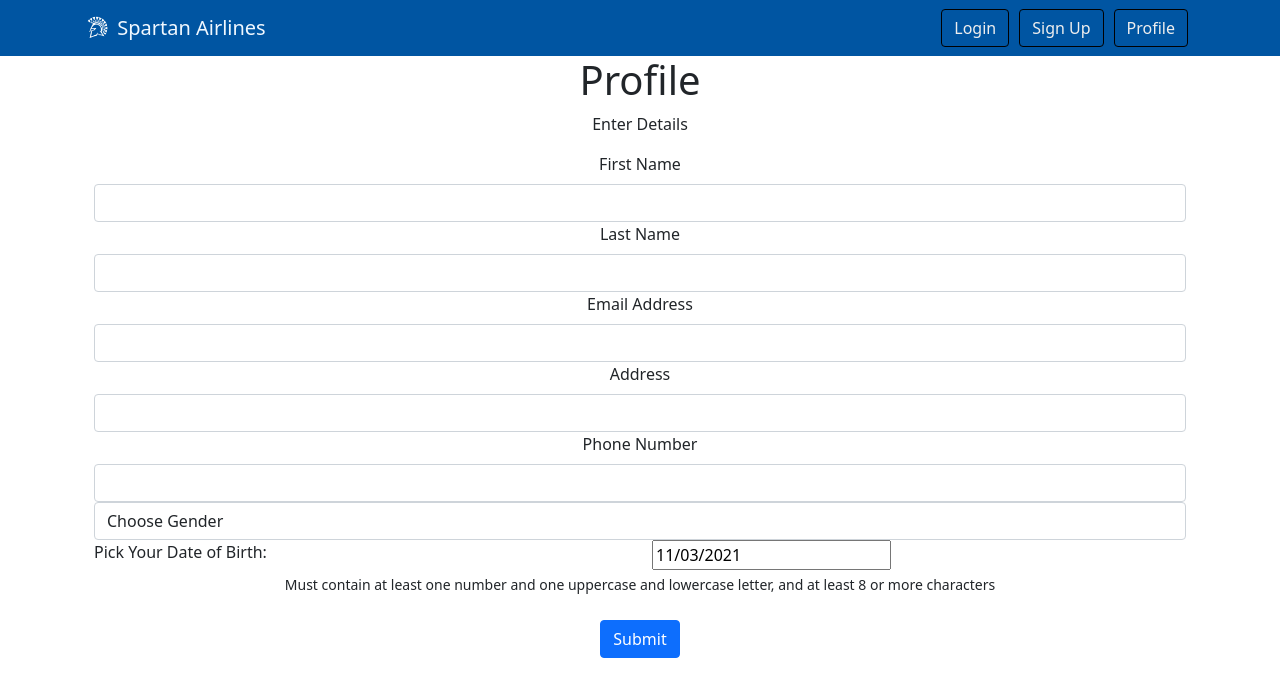
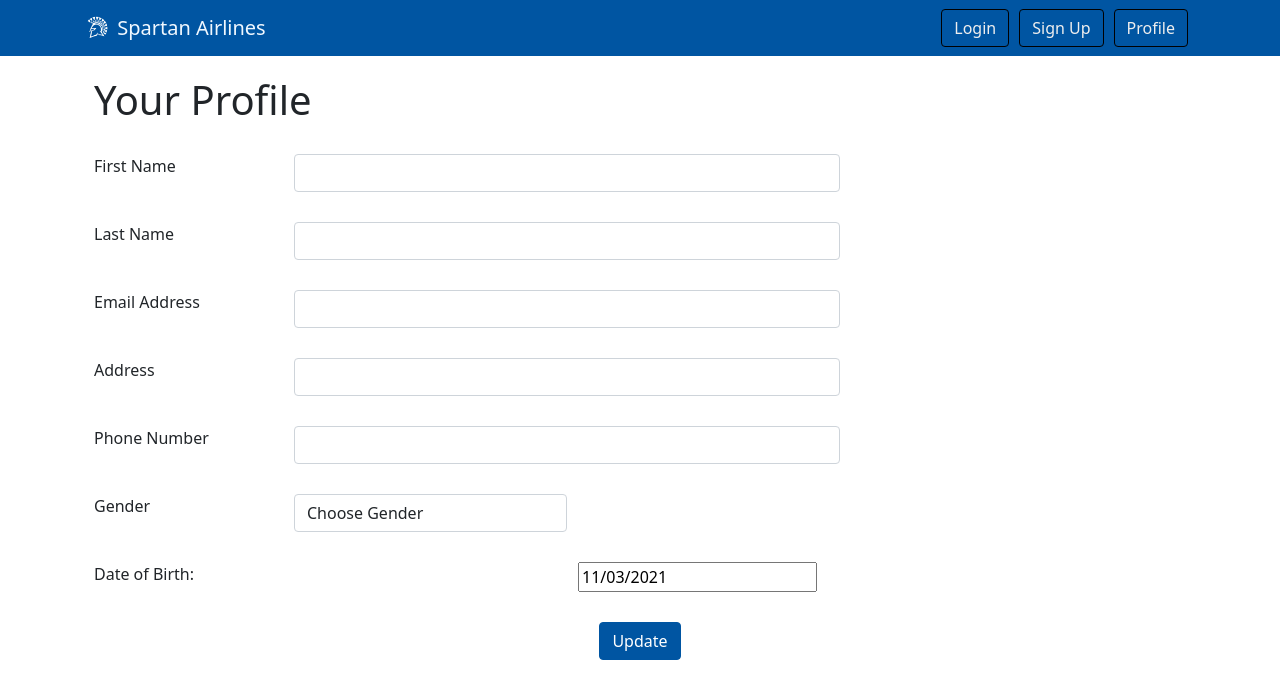
Before and after one commit to gopinathsjsu/Spartans-Airlines-team10, a React (Create React App) app in the folder Front-End/: page /profile in a window 1280 px wide. Shown: the top 698 px of the page. Built offline with nearby package versions, Linux system fonts and the light colour scheme.

Commit message:
Profile Page Bug Fixed

```diff
--- a/Front-End/src/components/Login/CustomerLogin.js
+++ b/Front-End/src/components/Login/CustomerLogin.js
@@ -23,17 +23,20 @@ const CustomerLogin = () => {
 
     const onLogin = (data) => {
         sessionStorage.setItem('userId', data._id)
+
         dispatch(mainSliceActions.setFirstName(data.firstName))
         dispatch(mainSliceActions.setLastName(data.lastName))
         dispatch(mainSliceActions.setEmail(data.emailID))
         dispatch(mainSliceActions.setAddress(data.address))
         dispatch(mainSliceActions.setPhoneNumber(data.phoneNum))
         dispatch(mainSliceActions.setGender(data.gender))
+        dispatch(mainSliceActions.setDob(data.dob))
         dispatch(mainSliceActions.setPassword(''))
     }
 
     const handleLogin = (event) => {
         event.preventDefault()
+
         const data = {
             emailID: email,
             password
@@ -41,6 +44,7 @@ const CustomerLogin = () => {
         axios.defaults.withCredentials = true;
         axios.post('http://localhost:3001/login', data)
             .then((response) => {
+                console.log(response.data)
                 onLogin(response.data)
                 validLogin()
             })
--- a/Front-End/src/components/ProfilePage/ProfilePage.css
+++ b/Front-End/src/components/ProfilePage/ProfilePage.css
@@ -1,12 +1,40 @@
 #profile-form {
-    margin-top: 80px;
+    margin-top: 20px;
+}
+
+#profileformbox {
+    margin-top: 30px;
 }
 
 .profilebox {
-    margin-top: 20px;
+    margin-top: 30px;
+}
+
+#heading {
+    text-align: left;
 }
 
 #submitbutton {
     background-color: #0055a2;
     border-color: #0055a2;
 }
+
+label {
+    float:left;
+    margin-right:15px;
+}
+
+.profileinput {
+    width: 50%;
+    margin-left: 200px;
+
+}
+
+#genderinput {
+    width: 25%;
+    margin-left: 200px;
+}
+
+#dateinput {
+    float: left;
+}
--- a/Front-End/src/components/ProfilePage/ProfilePage.js
+++ b/Front-End/src/components/ProfilePage/ProfilePage.js
@@ -7,8 +7,9 @@ import { mainSliceActions } from '../../store/mainSlice'
 import axios from 'axios';
 import toast, { Toaster } from 'react-hot-toast';
 import DatePicker from "react-datepicker";
-import Moment from 'moment';
 import "react-datepicker/dist/react-datepicker.css";
+import './ProfilePage.css'
+
 const ProfilePage = () => {
     const dispatch = useDispatch()
     const firstName = useSelector(state => state.mainSlice.firstname)
@@ -27,40 +28,42 @@ const ProfilePage = () => {
         dispatch(mainSliceActions.setLastName(e.target.value))
     }
 
-    const onChangeEmailAddress = (e) => {
-        dispatch(mainSliceActions.setEmail(e.target.value))
-    }
     const onChangeAddress = (e) => {
         dispatch(mainSliceActions.setAddress(e.target.value))
     }
+
     const onChangePhoneNumber = (e) => {
         dispatch(mainSliceActions.setPhoneNumber(e.target.value))
     }
+
     const onChangeGender = (e) => {
         dispatch(mainSliceActions.setGender(e.target.value))
     }
 
     const onChangeDob = (e) => {
-        dispatch(mainSliceActions.setDob(Moment(e).format('MM/DD/YYYY')))
+        dispatch(mainSliceActions.setDob(e.toISOString()))
     }
 
+    const onChangeEmailAddress = (e) => {
+        dispatch(mainSliceActions.setEmail(e.target.value))
+    }
 
-
-    const onProfile = (data) => {
-        sessionStorage.setItem('userId', data._id)
+    /* const onProfile = (data) => {
         dispatch(mainSliceActions.setFirstName(data.firstName))
         dispatch(mainSliceActions.setLastName(data.lastName))
+        dispatch(mainSliceActions.setAddress(data.address))
+        dispatch(mainSliceActions.setPhoneNumber(data.phoneNum))
+        dispatch(mainSliceActions.setGender(data.gender))
         dispatch(mainSliceActions.setDob(data.dob))
-        dispatch(mainSliceActions.setGender(data.gender))
-        dispatch(mainSliceActions.setAddress(data.address))
         dispatch(mainSliceActions.setEmail(data.emailID))
-        dispatch(mainSliceActions.setPhoneNumber(data.phoneNum))
-    }
+
+    } */
 
     const handleProfile = (e) => {
         e.preventDefault()
-        const customerID=sessionStorage.getItem('userId')
+        const customerID = sessionStorage.getItem('userId')
 
+        console.log(dob)
         const data = {
             firstName,
             lastName,
@@ -77,7 +80,7 @@ const ProfilePage = () => {
         axios.defaults.withCredentials = true;
         axios.put('http://localhost:3001/profile', data)
             .then((response) => {
-                onProfile(response.data)
+                // onProfile(response.data)
                 validProfile()
             })
             .catch(() => {
@@ -91,6 +94,7 @@ const ProfilePage = () => {
 
     return (
         <div>
+            <Toaster />
             <Navigationbar />
             <div className="container">
                 <Container>
@@ -98,54 +102,45 @@ const ProfilePage = () => {
                         <Row>
                             <Col>
                                 <Form id="profile-form" method="post" onSubmit={handleProfile}>
-                                    <h1>Profile</h1>
-                                    <p>Enter Details</p>
-                                    <Form.Group controlId="formFirstName">
+                                    <h1 id="heading">Your Profile</h1>
+                                    <div id="profileformbox">
+                                        <Form.Group className="profilebox" controlId="formFirstName">
                                             <Form.Label>First Name</Form.Label>
-                                        <Form.Control type="text" name="firstname" placeholder={firstName} onChange={onChangeFirstName} required />
+                                            <Form.Control className="profileinput" type="text" name="firstname" value={firstName} onChange={onChangeFirstName} required />
                                         </Form.Group>
-                                    <Form.Group controlId="formLastName">
+                                        <Form.Group className="profilebox" controlId="formLastName">
                                             <Form.Label>Last Name</Form.Label>
-                                        <Form.Control type="text" name="lastname" placeholder={lastName} onChange={onChangeLastName} required />
+                                            <Form.Control className="profileinput" type="text" name="lastname" value={lastName} onChange={onChangeLastName} required />
                                         </Form.Group>
-                                    <Form.Group controlId="formEmailAddress">
+                                        <Form.Group className="profilebox" controlId="formEmailAddress">
                                             <Form.Label>Email Address</Form.Label>
-                                        <Form.Control type="email" name="emailaddress" placeholder={emailID} pattern="[a-z0-9._%+-]+@[a-z0-9.-]+\.[a-z]{2,}$" onChange={onChangeEmailAddress} required />
+                                            <Form.Control className="profileinput" type="email" name="emailaddress" value={emailID} pattern="[a-z0-9._%+-]+@[a-z0-9.-]+\.[a-z]{2,}$" onChange={onChangeEmailAddress} required />
                                         </Form.Group>
-                                    <Form.Group controlId="formAddress">
+                                        <Form.Group className="profilebox" controlId="formAddress">
                                             <Form.Label>Address</Form.Label>
-                                        <Form.Control type="text" name="address" placeholder={address} onChange={onChangeAddress} required />
+                                            <Form.Control className="profileinput" type="text" name="address" value={address} onChange={onChangeAddress} required />
                                         </Form.Group>
-                                    <Form.Group controlId="formPhoneNumber">
+                                        <Form.Group className="profilebox" controlId="formPhoneNumber">
                                             <Form.Label>Phone Number</Form.Label>
-                                        <Form.Control type="text" name="phonenumber" placeholder={phoneNum} onChange={onChangePhoneNumber} required />
+                                            <Form.Control className="profileinput" type="text" name="phonenumber" value={phoneNum} onChange={onChangePhoneNumber} required />
                                         </Form.Group>
                                         <Form.Group className="profilebox" controlId="formGender">
-                                        <Form.Control type="text" name="gender" onChange={onChangeGender} as="select" required>
+                                            <Form.Label>Gender</Form.Label>
+                                            <Form.Control id="genderinput" type="text" name="gender" value={gender} onChange={onChangeGender} as="select" required>
                                                 <option hidden value="Choose Your Gender">Choose Gender</option>
                                                 <option value="M">Male</option>
                                                 <option value="F">Female</option>
                                             </Form.Control>
                                         </Form.Group>
                                         <Form.Group className="profilebox" controlId="formDob">
-                                        <Row style={{ textAlign: "left" }}>
-                                            <Col>
-                                                <Form.Label>Pick Your Date of Birth:</Form.Label>
-                                            </Col>
-                                            <Col>
-                                                <DatePicker selected={new Date(dob)} onChange={(date) => onChangeDob(date)} />
-                                            </Col>
-                                        </Row>
+                                            <Form.Label>Date of Birth:</Form.Label>
+                                            <DatePicker id="dateinput" selected={new Date(dob)} onChange={(date) => onChangeDob(date)} />
                                         </Form.Group>
-                                    <small>
-                                        Must contain at least one  number and one uppercase and
-                                        lowercase letter, and at least 8 or more characters
-                                    </small>
-                                    <br />
                                         <br />
                                         <Button id="submitbutton" type="submit">
-                                        Submit
+                                            Update
                                     </Button>
+                                    </div>
                                 </Form>
                             </Col>
                         </Row>
--- a/Front-End/src/components/Signup/Signup.js
+++ b/Front-End/src/components/Signup/Signup.js
@@ -4,7 +4,6 @@ import {
 import axios from 'axios';
 import toast, { Toaster } from 'react-hot-toast';
 import DatePicker from "react-datepicker";
-import Moment from 'moment';
 import Navigationbar from '../Navigationbar/Navigationbar';
 import { useDispatch, useSelector } from 'react-redux';
 import { mainSliceActions } from '../../store/mainSlice';
@@ -44,7 +43,7 @@ const Signup = () => {
     }
 
     const onChangeDob = (e) => {
-        dispatch(mainSliceActions.setDob(Moment(e).format('MM/DD/YYYY')))
+        dispatch(mainSliceActions.setDob(e.toISOString()))
     }
 
     const onChangeEmail = (e) => {
--- a/Front-End/src/store/mainSlice.js
+++ b/Front-End/src/store/mainSlice.js
@@ -1,5 +1,4 @@
 import { createSlice } from '@reduxjs/toolkit'
-import Moment from 'moment'
 
 const initialState = {
     firstname: '',
@@ -7,7 +6,7 @@ const initialState = {
     address: '',
     phonenumber: '',
     gender: '',
-    dob: Moment(new Date()).format('MM-DD-YYYY'),
+    dob: new Date().toISOString(),
     email: '',
     password: '',
 }
```
Lines whose indentation alone changed are shown as unchanged.
